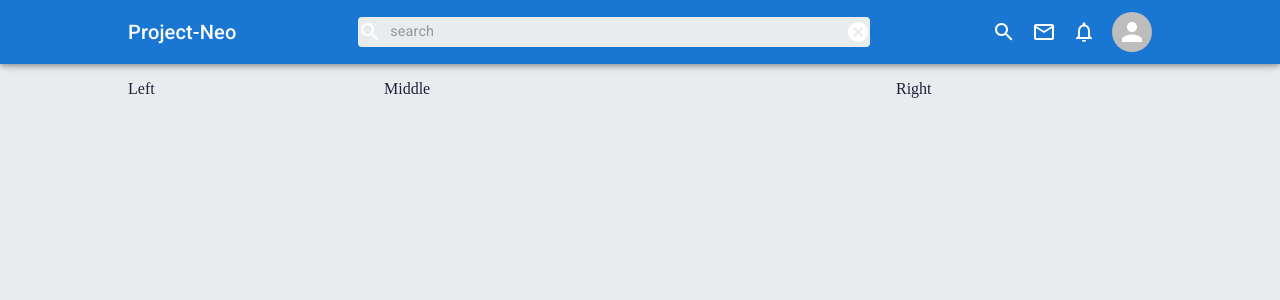
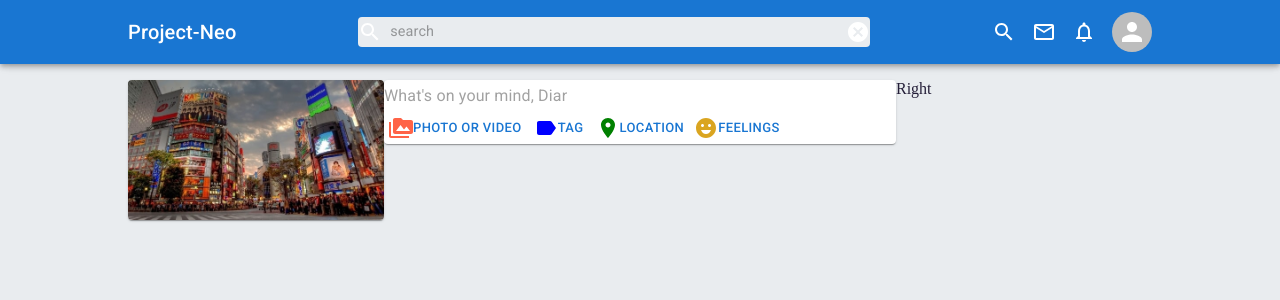
Before and after one commit to jpzambranoleon/project-neo-front-end, a React (Create React App) app: page / in a window 1280 px wide. Shown: the top 300 px of the page. Built offline with nearby package versions, Linux system fonts and the light colour scheme.

Commit message:
updated files

```diff
--- a/src/components/Leftbar.jsx
+++ b/src/components/Leftbar.jsx
@@ -1,9 +1,10 @@
 import { Box } from "@mui/material"
+import ProfileCard from "./ProfileCard";
 
 const Leftbar = () => {
     return (
         <Box sx={{ paddingTop: 10 }}>
-            Left
+            <ProfileCard />
         </Box>
     );
 };
--- a/src/components/Middlebar.jsx
+++ b/src/components/Middlebar.jsx
@@ -1,9 +1,10 @@
 import { Box } from "@mui/material"
+import Post from "./Post";
 
 const Middlebar = () => {
     return (
         <Box sx={{ paddingTop: 10 }}>
-            Middle
+            <Post />
         </Box>
     );
 };
--- /dev/null
+++ b/src/components/Post.jsx
@@ -0,0 +1,32 @@
+import { EmojiEmotions, Label, PermMedia, Room } from "@mui/icons-material";
+import { Button, Card, InputBase } from "@mui/material";
+
+const Post = () => {
+    return (
+        <Card>
+            <div>
+                <InputBase placeholder="What's on your mind, Diana?" />
+            </div>
+            <div>
+                <Button size="small">
+                    <PermMedia htmlColor="tomato"/>
+                    Photo or Video
+                </Button>
+                <Button size="small">
+                    <Label htmlColor="blue"/>
+                    Tag
+                </Button>
+                <Button size="small">
+                    <Room htmlColor="green"/>
+                    Location
+                </Button>
+                <Button size="small">
+                    <EmojiEmotions htmlColor="goldenrod"/>
+                    Feelings
+                </Button>
+            </div>
+        </Card>
+    );
+};
+
+export default Post;
--- a/src/components/ProfileCard.jsx
+++ b/src/components/ProfileCard.jsx
@@ -1,6 +1,14 @@
+import { Card, CardMedia } from "@mui/material";
+
 const ProfileCard = () => {
     return (
-
+        <Card>
+            <CardMedia
+                component="img"
+                height="140"
+                image="/assets/cover/cover.jpg"
+            />
+        </Card>
     );
 };
 
```
